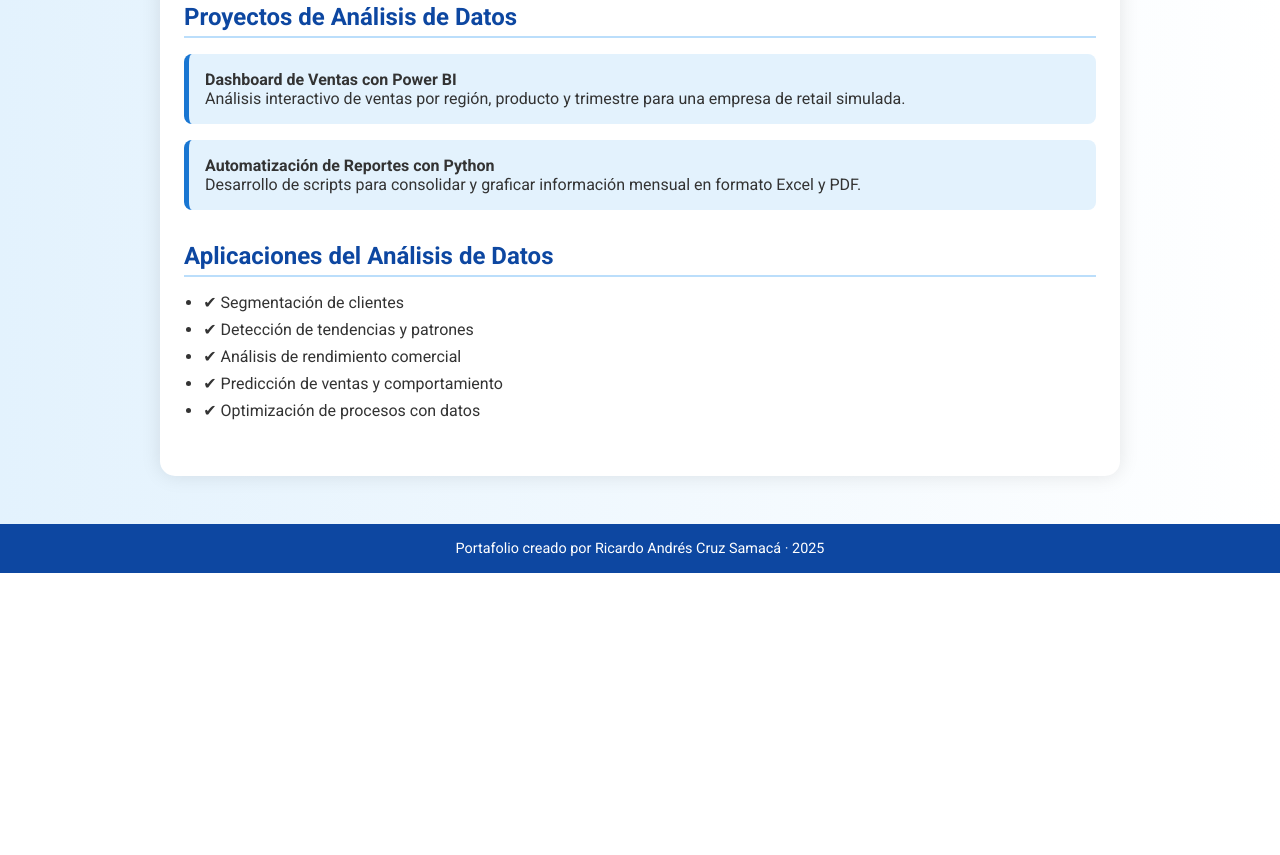
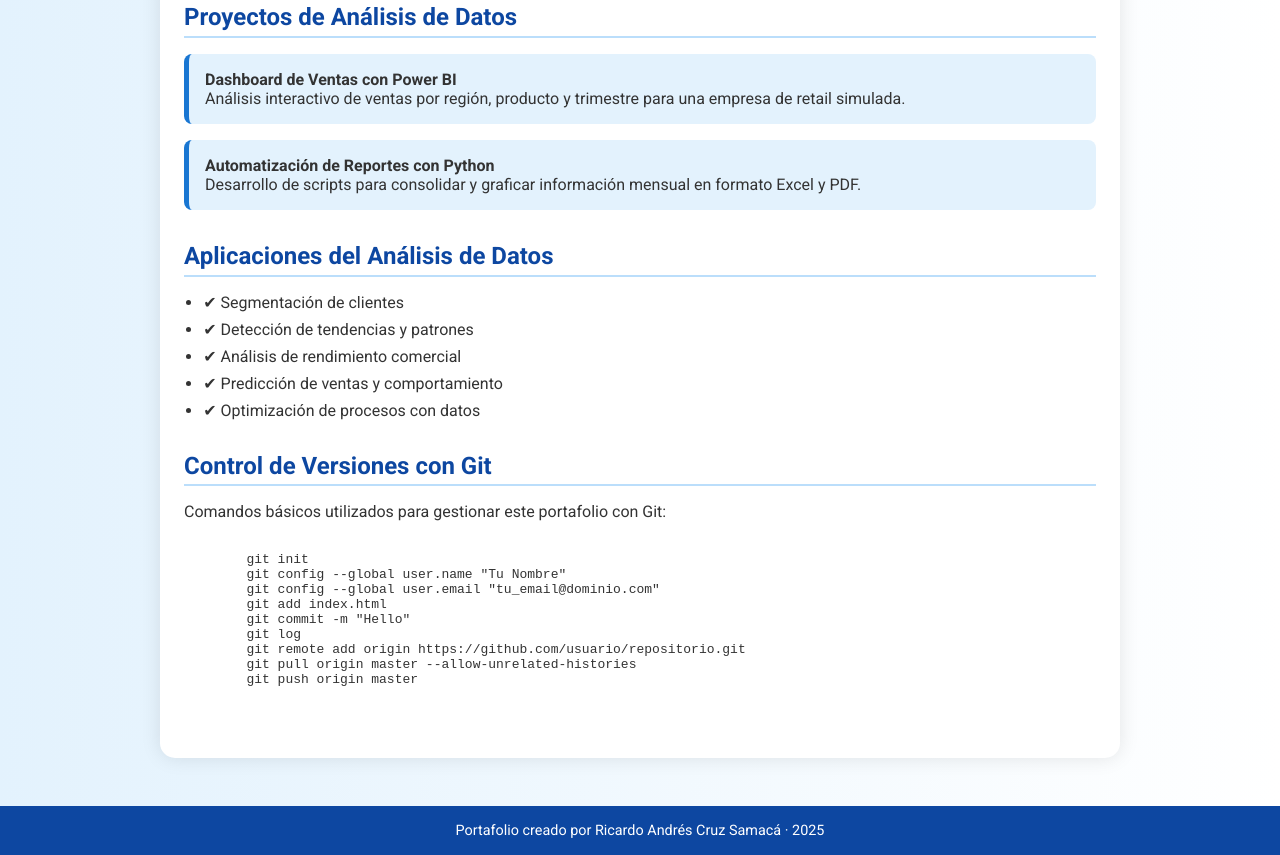
Before and after one commit to RicardoAndresCruz/MI-PORTAFOLIO, a plain HTML site: page index.html in a window 1280 px wide. Shown: the part 711-1566 px from the top of the page. Before the commit the page ends 1284 px from the top, so only its background shows below. Drawn offline with Linux system fonts and the light colour scheme.

Commit message:
Update index.html

```diff
--- a/index.html
+++ b/index.html
@@ -3,7 +3,7 @@
 <html lang="es">
 <head>
     <meta charset="UTF-8">
-    <title>Ricardo Andrés Cruz Samacá - Portafolio</title>
+    <title>Ricardo Andres Cruz Samacá - Portafolio</title>
     <link href="https://fonts.googleapis.com/css2?family=Roboto:wght@400;700&display=swap" rel="stylesheet">
     <style>
         * {
@@ -131,6 +131,23 @@
         </ul>
     </section>
 
+    <section>
+    <h2>Control de Versiones con Git</h2>
+    <p>Comandos básicos utilizados para gestionar este portafolio con Git:</p>
+    <pre><code>
+        git init
+        git config --global user.name "Tu Nombre"
+        git config --global user.email "tu_email@dominio.com"
+        git add index.html
+        git commit -m "Hello"
+        git log
+        git remote add origin https://github.com/usuario/repositorio.git
+        git pull origin master --allow-unrelated-histories
+        git push origin master
+    </code></pre>
+</section>
+
+
 </main>
 
 <footer>
```
